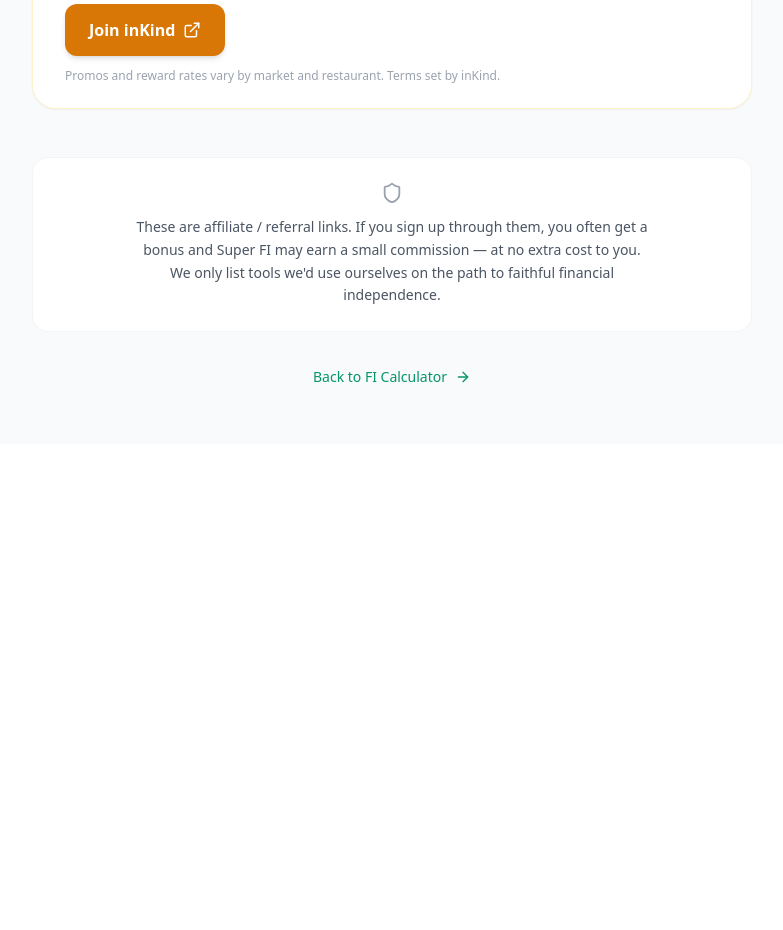
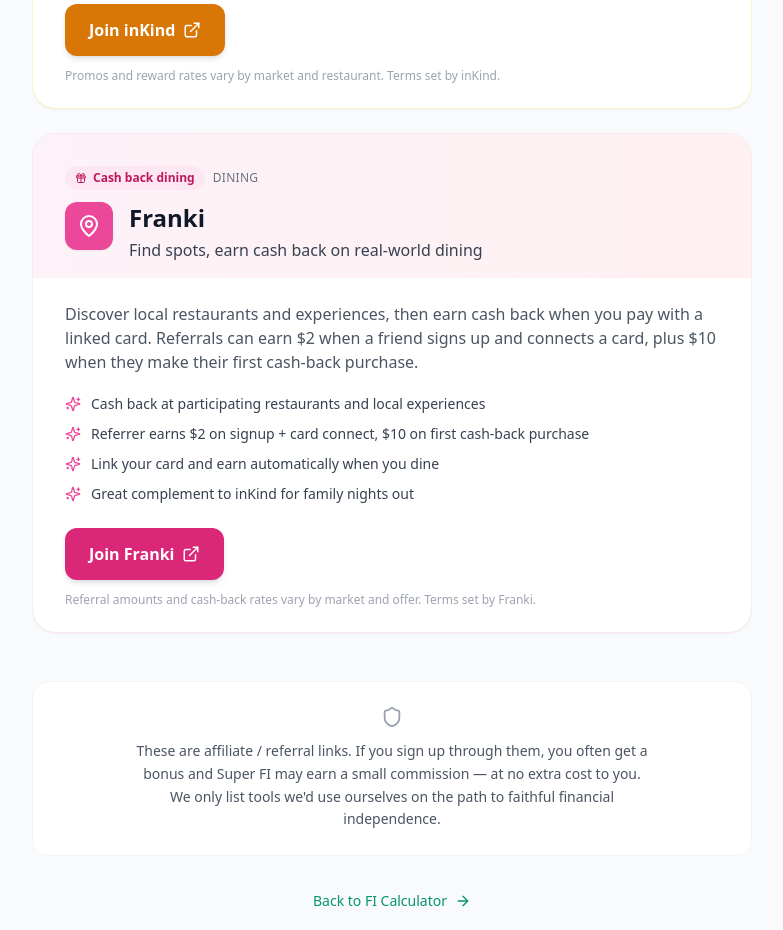
Before and after one commit to daughterpop/super-fi-calc, a React (Vite) app: page /tools in a window 1280 px wide. Shown: the part 8860-9790 px from the top of the page, without its empty margins (248-1031 px from the left). Before the commit the page ends 9304 px from the top, so only its background shows below. Built offline with nearby package versions, Linux system fonts and the light colour scheme.

Commit message:
Add Franki dining cashback referral to Tools – July 24, 2026

```diff
--- a/src/pages/Tools.jsx
+++ b/src/pages/Tools.jsx
@@ -1,5 +1,5 @@
 import { Link } from 'react-router-dom';
-import { TrendingUp, ArrowRight, Gift, Shield, Sparkles, ExternalLink, Landmark, BarChart3, Wallet, Bitcoin, Send, Banknote, HeartHandshake, ShoppingBag, Gem, Tag, UtensilsCrossed, Building2, Camera, Percent } from 'lucide-react';
+import { TrendingUp, ArrowRight, Gift, Shield, Sparkles, ExternalLink, Landmark, BarChart3, Wallet, Bitcoin, Send, Banknote, HeartHandshake, ShoppingBag, Gem, Tag, UtensilsCrossed, Building2, Camera, Percent, MapPin } from 'lucide-react';
 
 const tools = [
   {
@@ -323,6 +323,26 @@ const tools = [
     icon: 'utensils',
     footnote: 'Promos and reward rates vary by market and restaurant. Terms set by inKind.',
   },
+  {
+    id: 'franki',
+    name: 'Franki',
+    category: 'Dining',
+    badge: 'Cash back dining',
+    headline: 'Find spots, earn cash back on real-world dining',
+    description:
+      'Discover local restaurants and experiences, then earn cash back when you pay with a linked card. Referrals can earn $2 when a friend signs up and connects a card, plus $10 when they make their first cash-back purchase.',
+    perks: [
+      'Cash back at participating restaurants and local experiences',
+      'Referrer earns $2 on signup + card connect, $10 on first cash-back purchase',
+      'Link your card and earn automatically when you dine',
+      'Great complement to inKind for family nights out',
+    ],
+    cta: 'Join Franki',
+    href: 'https://frankiapp.com/referral?user=stormyknightjumps420',
+    accent: 'pink',
+    icon: 'mappin',
+    footnote: 'Referral amounts and cash-back rates vary by market and offer. Terms set by Franki.',
+  },
 ];
 
 function accentClasses(accent) {
@@ -462,6 +482,15 @@ function accentClasses(accent) {
       soft: 'from-fuchsia-50 to-pink-50',
       sparkle: 'text-fuchsia-500',
     },
+    pink: {
+      badge: 'bg-pink-100 text-pink-700',
+      icon: 'bg-pink-500',
+      button: 'bg-pink-600 hover:bg-pink-700',
+      buttonOutline: 'border-pink-600 text-pink-700 hover:bg-pink-50',
+      border: 'border-pink-100 hover:border-pink-200',
+      soft: 'from-pink-50 to-rose-50',
+      sparkle: 'text-pink-500',
+    },
   };
   return map[accent] || map.emerald;
 }
@@ -481,6 +510,7 @@ function ToolIcon({ type }) {
   if (type === 'utensils') return <UtensilsCrossed className="text-white" size={24} />;
   if (type === 'camera') return <Camera className="text-white" size={24} />;
   if (type === 'percent') return <Percent className="text-white" size={24} />;
+  if (type === 'mappin') return <MapPin className="text-white" size={24} />;
   return <TrendingUp className="text-white" size={24} />;
 }
 
```
